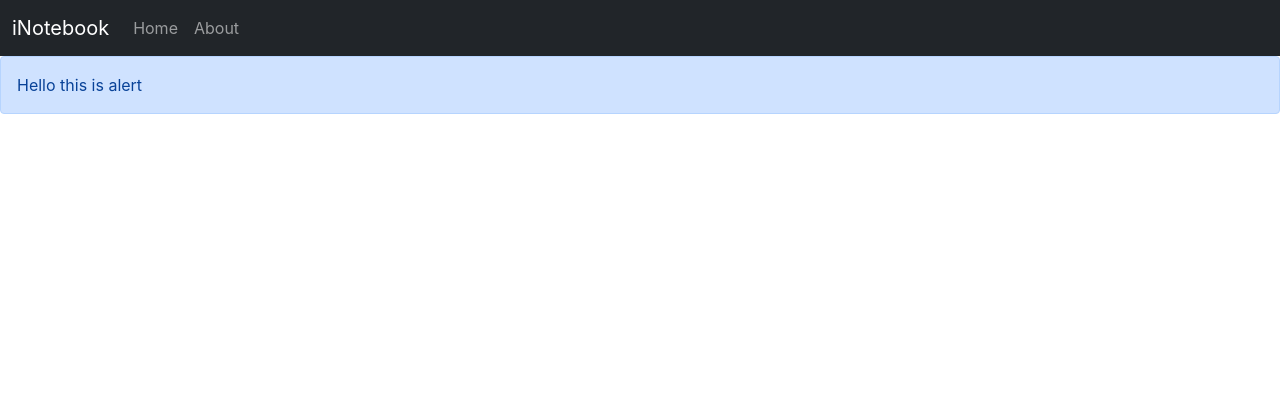
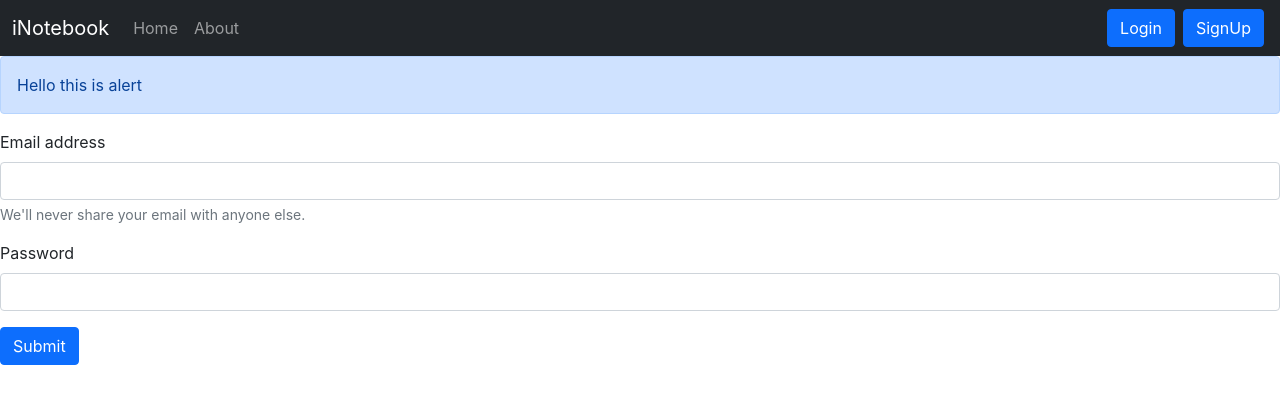
Before and after one commit to AshiwalKaran/iNotebook, a React (Create React App) app: page /login in a window 1280 px wide. Shown: the top 404 px of the page. Built offline with nearby package versions, Linux system fonts and the light colour scheme.

Commit message:
21st-->Login component,getting authtoken after login,used Navigate hook to redirect

```diff
--- a/src/App.js
+++ b/src/App.js
@@ -10,6 +10,8 @@
 import About from './components/About';
 import NoteState from './context/notes/NoteState';
 import Alert from './components/Alert';
+import Login from './components/Login';
+import Signup from './components/Signup';
 
 function App() {
   return (
@@ -22,6 +24,8 @@
           <Routes>
             <Route exact path='/' element={<Home />}></Route>
             <Route exact path='/about' element={<About />}></Route>
+            <Route exact path='/login' element={<Login/>}></Route>
+            <Route exact path='/signup' element={<Signup/>}></Route>
           </Routes>
         </Router>
       </NoteState>
--- /dev/null
+++ b/src/components/Login.js
@@ -0,0 +1,56 @@
+import React,{useState} from 'react';
+import { useNavigate } from 'react-router-dom';
+
+const Login = () => {
+
+  //Navigate Hook to redirect
+  let navigate=useNavigate();
+
+    const [credentials,setCredentials]=useState({email:'',password:''});
+
+    const handleSubmit=async(event)=>{
+        event.preventDefault();
+        const url=`http://localhost:5000/api/auth/login`;
+        const response=await fetch(url,{
+          method:'POST',
+          headers:{
+            'Content-Type':'application/json'
+          },
+          body:JSON.stringify({email:credentials.email,password:credentials.password})
+        });
+        const json=await response.json();
+        console.log(json);
+
+        if(json.success){
+          //Save the authtoken and redirect
+          localStorage.setItem('token',json.authtoken);
+          navigate('/');
+        }
+        else{
+
+        }
+    }
+    const onChange=(event)=>{
+      setCredentials({...credentials,[event.target.name]:event.target.value});
+    }
+
+
+  return (
+    <div>
+    <form onSubmit={handleSubmit}>
+  <div className="mb-3">
+    <label htmlFor="email" className="form-label">Email address</label>
+    <input type="email" className="form-control" value={credentials.email} name="email" id="email" aria-describedby="emailHelp" onChange={onChange}/>
+    <div id="emailHelp" className="form-text">We'll never share your email with anyone else.</div>
+  </div>
+  <div className="mb-3">
+    <label htmlFor="password" className="form-label">Password</label>
+    <input type="password" className="form-control" value={credentials.password} name="password" id="password" onChange={onChange}/>
+  </div>
+  <button type="submit" className="btn btn-primary" >Submit</button>
+</form>
+    </div>
+  )
+}
+
+export default Login
--- a/src/components/Navbar.js
+++ b/src/components/Navbar.js
@@ -25,6 +25,10 @@
           <Link className={`nav-link ${location.pathname==='/about' ? 'active' :''}`} to="/about">About</Link>
         </li>
       </ul>
+      <form className='d-flex'>
+      <Link className="btn btn-primary mx-1" to='/login' role="button">Login</Link>
+      <Link className="btn btn-primary mx-1" to='/signup' role="button">SignUp</Link>
+      </form>
     </div>
   </div>
 </nav>
--- /dev/null
+++ b/src/components/Signup.js
@@ -0,0 +1,9 @@
+import React from 'react'
+
+const Signup = () => {
+  return (
+    <div>This is signup</div>
+  )
+}
+
+export default Signup
```
Also changed, not shown: 1 other file (tests, documents, lock files or other folders).
